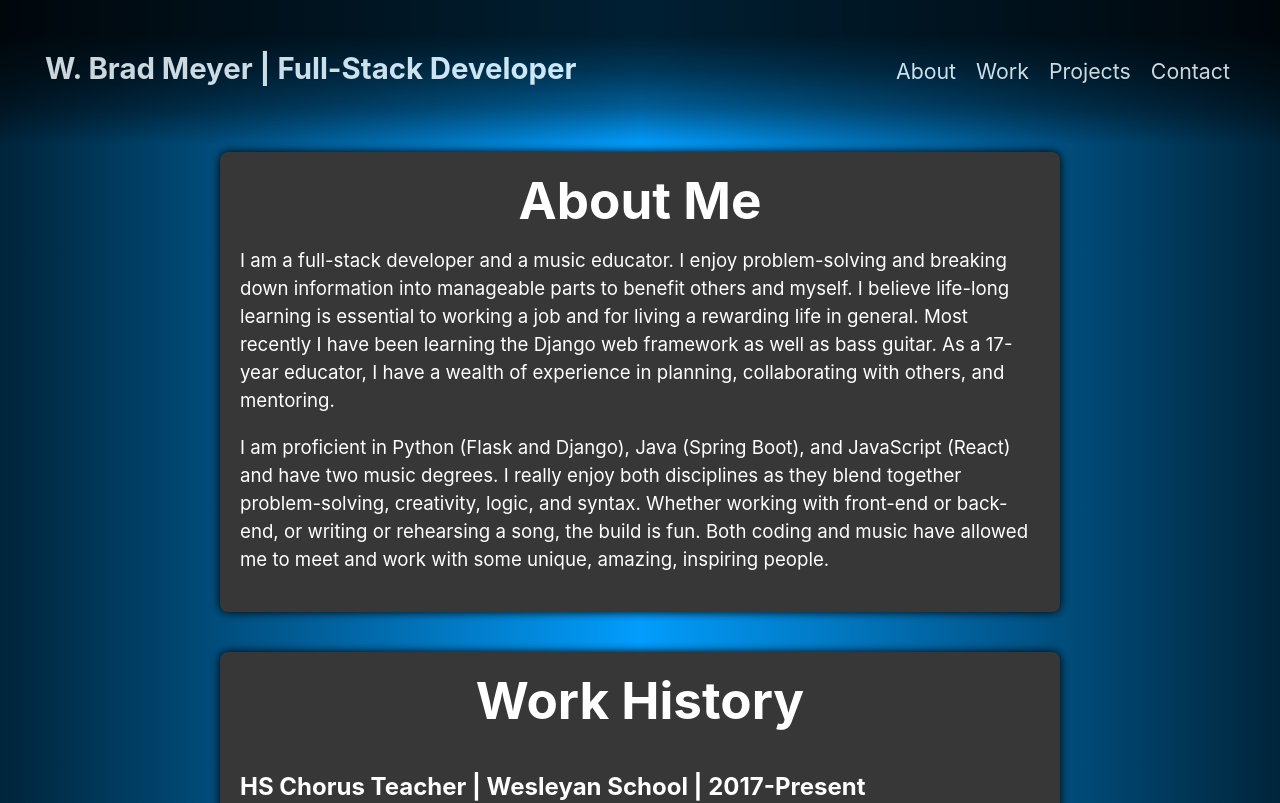
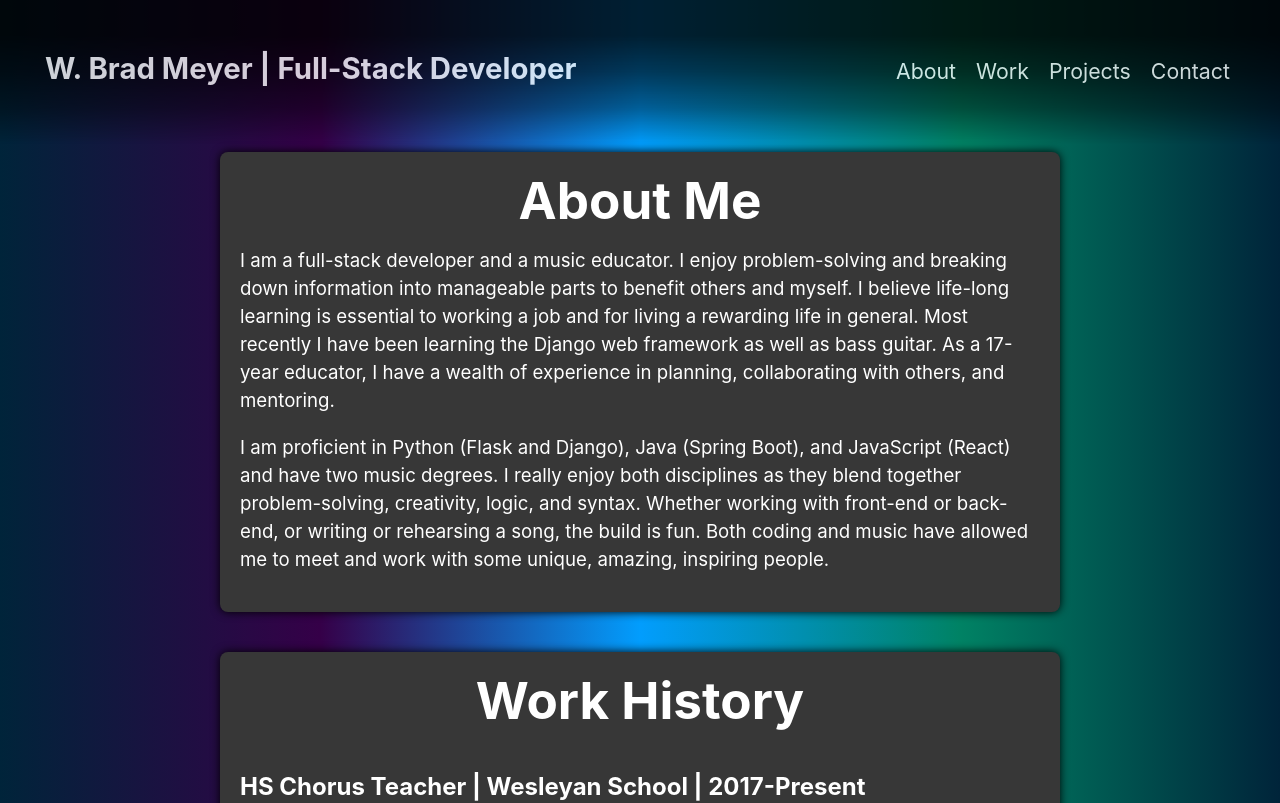
Before and after one commit to Wbradmeyer/vitePortfolio, a Vue app: page / in a window 1280 px wide. Shown: the top 803 px of the page. Built offline with nearby package versions, Linux system fonts and the light colour scheme.

Commit message:
increase gradients

```diff
--- a/src/style.css
+++ b/src/style.css
@@ -21,7 +21,8 @@ body {
   /* width: 100%; */
   min-width: 100vh;
   min-height: 100vh;
-  background-image: linear-gradient(to right, rgb(0, 36, 58), rgb(2, 157, 253), rgb(0, 36, 58));
+  background-image: linear-gradient(to right, rgb(0, 36, 58), rgb(53, 0, 72),
+                                  rgb(2, 157, 253), rgb(0, 130, 100), rgb(0, 36, 58));
 }
 
 h1 {
```
